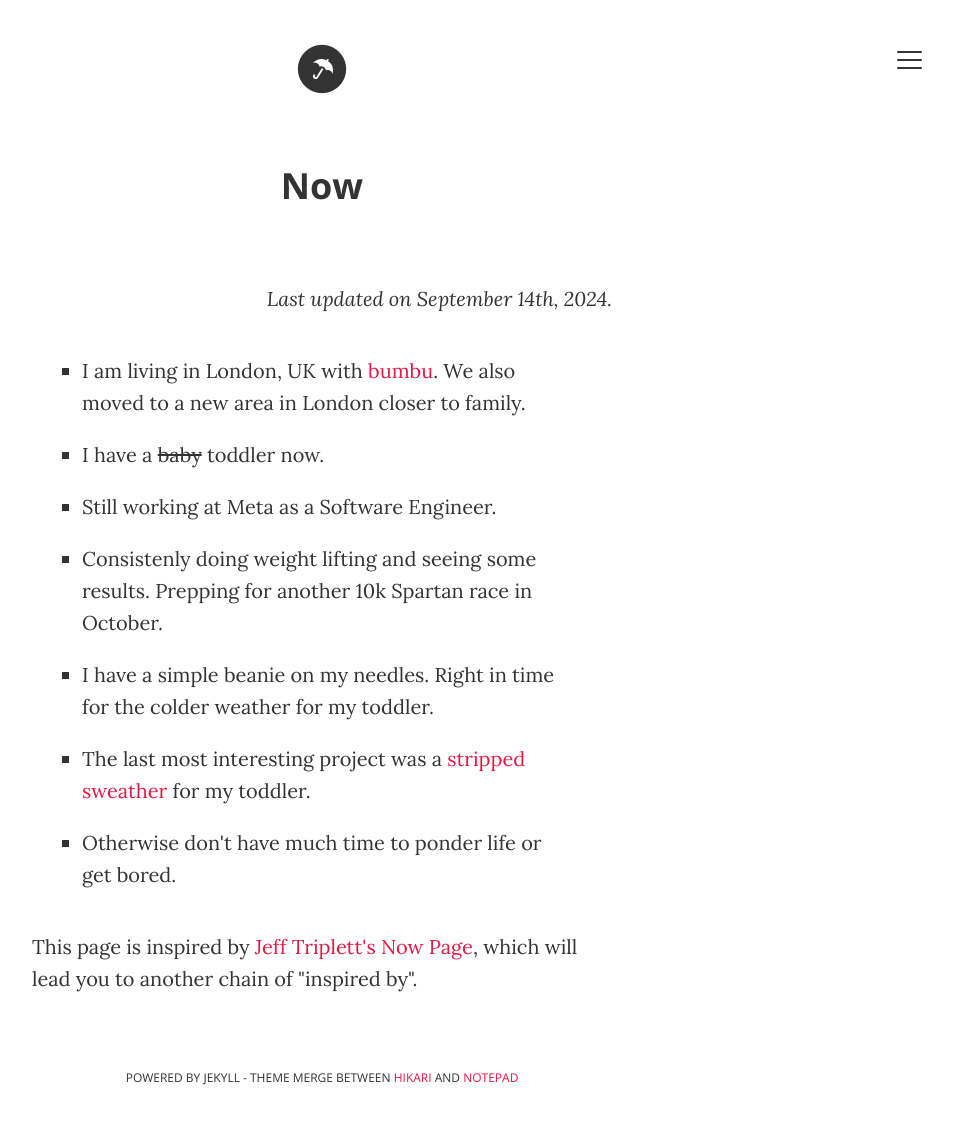
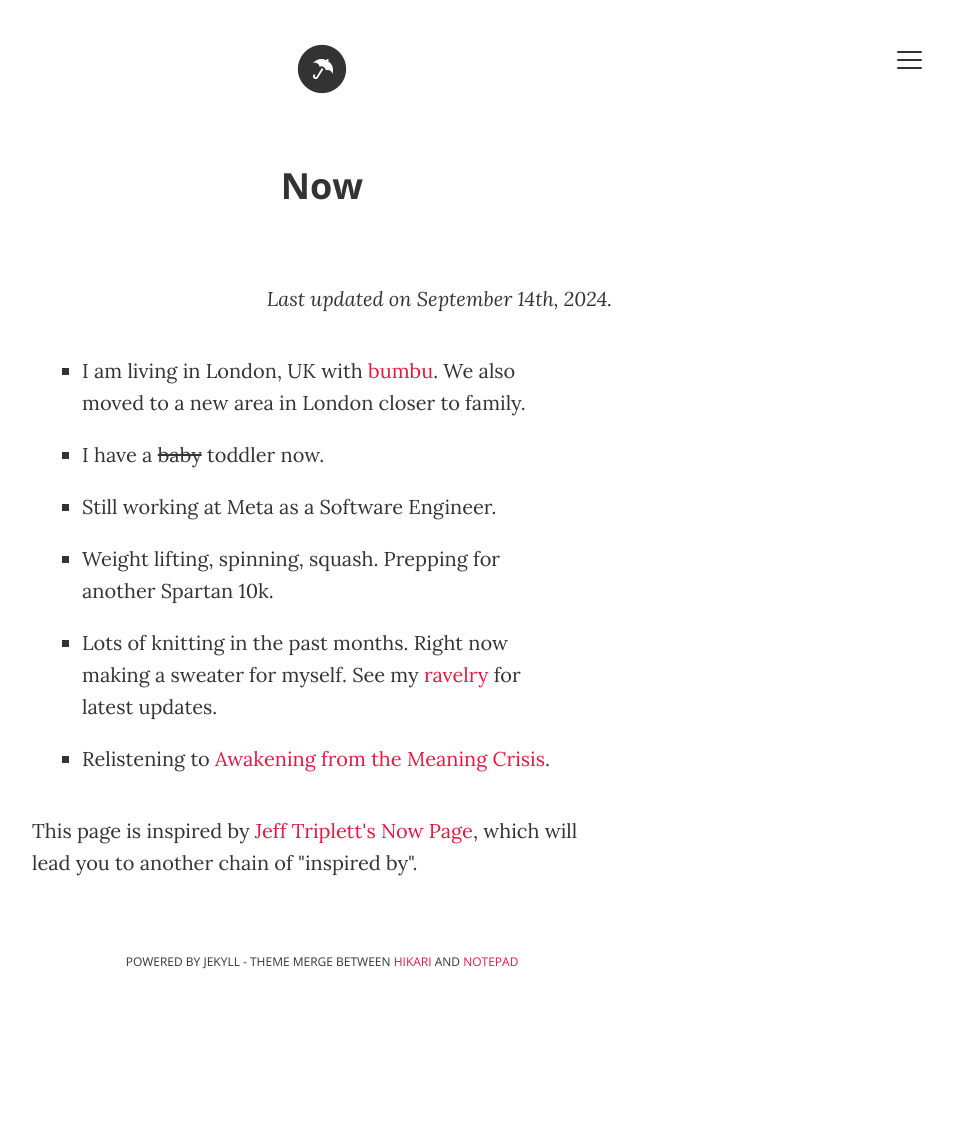
Before and after one commit to ana-balica/ana-balica.github.io, a Jekyll site: the page built from now.html, in a window 1280 px wide. Shown: the whole page, without its empty margins (318-1271 px from the left). Built offline with Jekyll 4.4.1, drawn with Linux system fonts in a browser that asks for light colours; comment, search, counter and statistics services are not loaded; after the commit the page ends 1012 px from its top, so only the background shows below that.

Commit message:
Update now.html

```diff
--- a/now.html
+++ b/now.html
@@ -11,10 +11,9 @@ description: "What I'm doing now"
       <li>I am living in London, UK with <a href="https://bumbu.me/" target="_blank">bumbu</a>. We also moved to a new area in London closer to family.</li>
       <li>I have a <s>baby</s> toddler now.</li>
       <li>Still working at Meta as a Software Engineer.</li>
-      <li>Consistenly doing weight lifting and seeing some results. Prepping for another 10k Spartan race in October.</li>
-      <li>I have a simple beanie on my needles. Right in time for the colder weather for my toddler.</li>
-      <li>The last most interesting project was a <a href="https://www.ravelry.com/projects/anabalica/flax-worsted">stripped sweather</a> for my toddler.</li>
-      <li>Otherwise don't have much time to ponder life or get bored.</li>
+      <li>Weight lifting, spinning, squash. Prepping for another Spartan 10k.</li>
+      <li>Lots of knitting in the past months. Right now making a sweater for myself. See my <a href="https://www.ravelry.com/projects/anabalica/" target="_blank">ravelry</a> for latest updates.</li>
+      <li>Relistening to <a href="https://www.youtube.com/playlist?list=PLND1JCRq8Vuh3f0P5qjrSdb5eC1ZfZwWJ" target="_blank">Awakening from the Meaning Crisis</a>.</li>
   </ul>
 
   <p>This page is inspired by <a href="https://jefftriplett.com/now/" target='_blank'>Jeff Triplett's Now Page</a>, which will lead you to another chain of "inspired by".</p>
```
